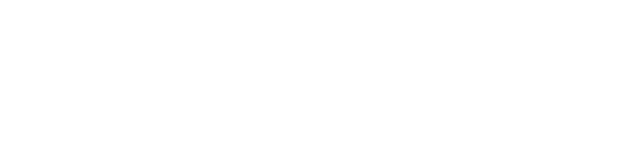
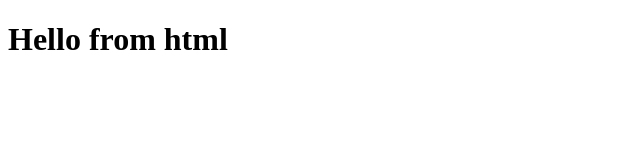
Before and after one commit to rebeca0102/git-ejemplo, a plain HTML site: page index.html in a window 1280 px wide. Shown: the whole page, without its empty margins (0-640 px from the left). Drawn offline with Linux system fonts and the light colour scheme.

Commit message:
agregamos un h1

```diff
--- a/index.html
+++ b/index.html
@@ -7,6 +7,6 @@
     <title>Document</title>
 </head>
 <body>
-
+    <h1>Hello from html</h1>
 </body>
 </html>
```
